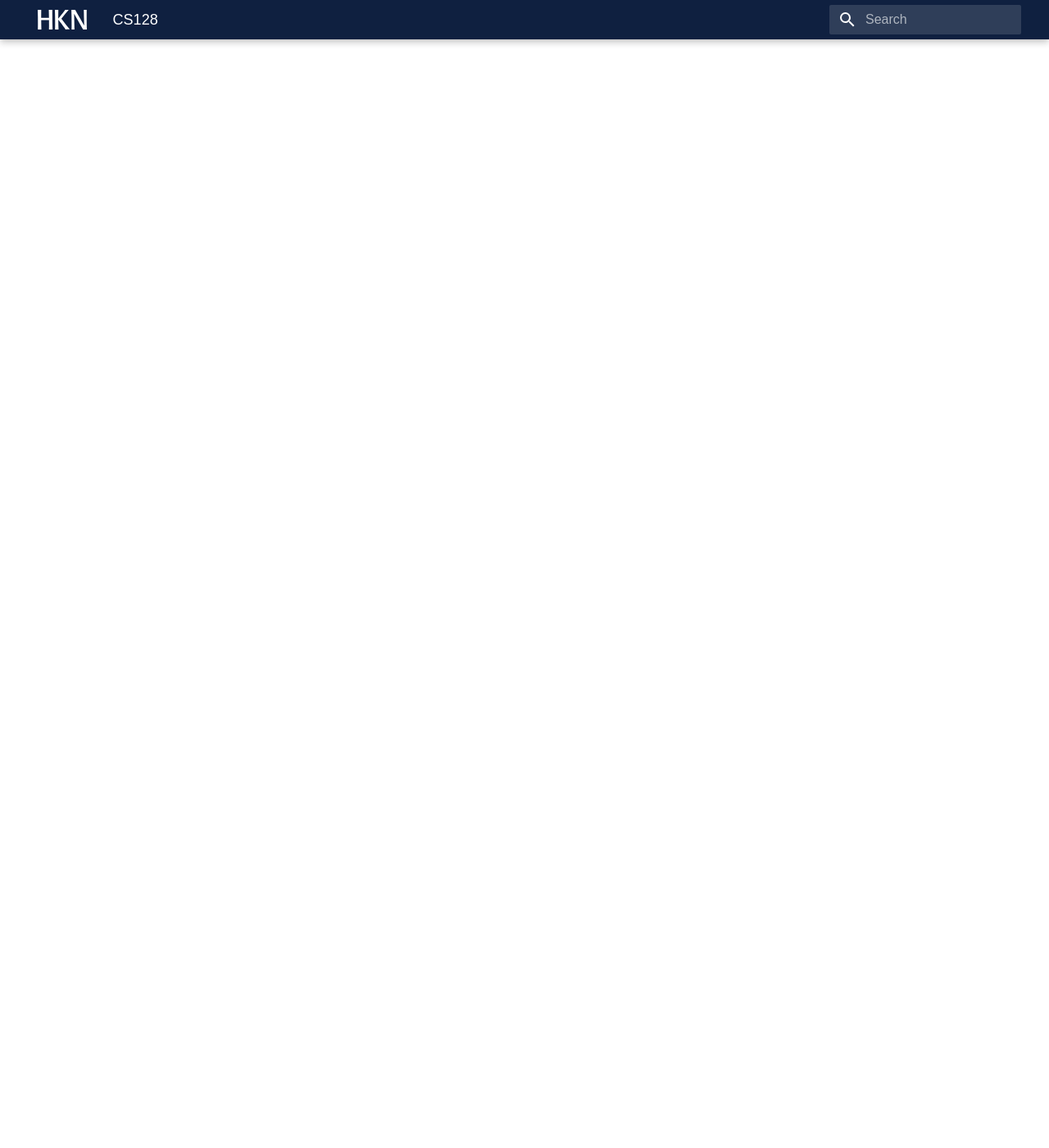
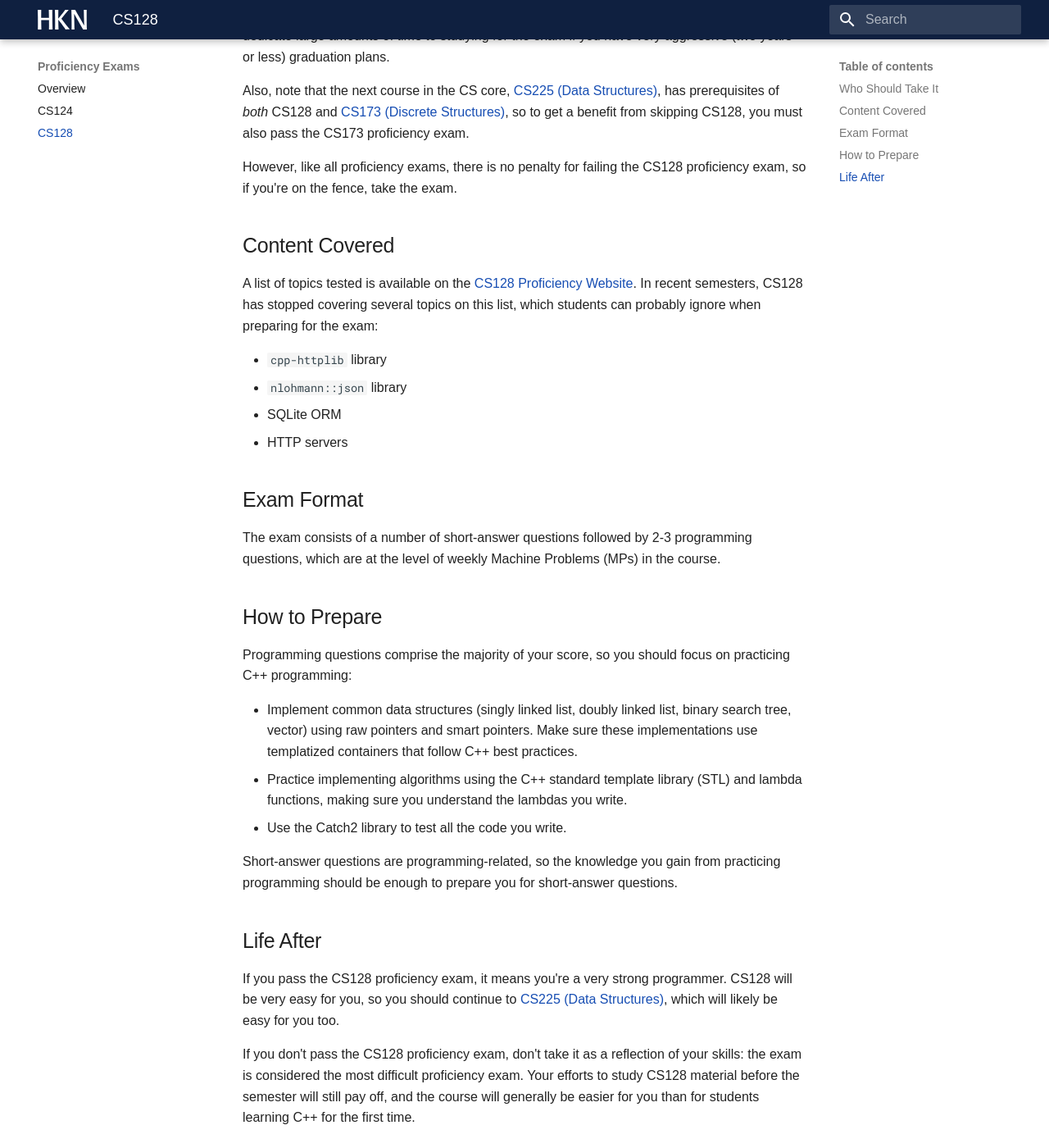
Before and after one commit to hkn-alpha/wiki, an MkDocs documentation site: the page built from docs/Proficiency Exams/CS128.md, in a window 1280 px wide and 1400 px high, scrolled down 441 px. Shown: the whole window at 82% size. Built offline with MkDocs 1.6.1 and Material for MkDocs 9.7.7, drawn with Linux system fonts in a browser that asks for light colours; some web fonts are replaced; before the commit the page ends 900 px from its top, so only the background shows below that; some of the changed text lies outside the part shown.

Commit message:
add cs 124 and cs 128 proficiency exams

```diff
--- a/docs/Proficiency Exams/CS128.md
+++ b/docs/Proficiency Exams/CS128.md
@@ -1,3 +1,40 @@
 # CS128
 
-Pain
+[CS128 (Introduction to Computer Science II)](../Course%20Wiki/CS%20Course%20Offerings/CS128.md) is the second programming course in the Computer Science core curriculum, and covers fundamentals of object-oriented C++ programming.
+
+## Who Should Take It
+
+The CS128 proficiency exam is not for the faint of heart. It is considered to be the most difficult proficiency exam available. If you are already experienced with modern C++, you may be able to pass the exam. Otherwise, to pass the exam, you will need to learn modern C++ and basic data structures, and be able to implement solutions to programming problems _quickly_. You should only dedicate large amounts of time to studying for the exam if you have very aggressive (two years or less) graduation plans.
+
+Also, note that the next course in the CS core, [CS225 (Data Structures)](../Course%20Wiki/CS%20Course%20Offerings/CS225.md), has prerequisites of _both_ CS128 and [CS173 (Discrete Structures)](../Course%20Wiki/CS%20Course%20Offerings/CS173.md), so to get a benefit from skipping CS128, you must also pass the CS173 proficiency exam.
+
+However, like all proficiency exams, there is no penalty for failing the CS128 proficiency exam, so if you're on the fence, take the exam.
+
+## Content Covered
+
+A list of topics tested is available on the [CS128 Proficiency Website](https://proficiency.cs128.org). In recent semesters, CS128 has stopped covering several topics on this list, which students can probably ignore when preparing for the exam:
+
+- `cpp-httplib` library
+- `nlohmann::json` library
+- SQLite ORM
+- HTTP servers
+
+## Exam Format
+
+The exam consists of a number of short-answer questions followed by 2-3 programming questions, which are at the level of weekly Machine Problems (MPs) in the course.
+
+## How to Prepare
+
+Programming questions comprise the majority of your score, so you should focus on practicing C++ programming:
+
+- Implement common data structures (singly linked list, doubly linked list, binary search tree, vector) using raw pointers and smart pointers. Make sure these implementations use templatized containers that follow C++ best practices.
+- Practice implementing algorithms using the C++ standard template library (STL) and lambda functions, making sure you understand the lambdas you write.
+- Use the Catch2 library to test all the code you write.
+
+Short-answer questions are programming-related, so the knowledge you gain from practicing programming should be enough to prepare you for short-answer questions.
+
+## Life After
+
+If you pass the CS128 proficiency exam, it means you're a very strong programmer. CS128 will be very easy for you, so you should continue to [CS225 (Data Structures)](../Course%20Wiki/CS%20Course%20Offerings/CS225.md), which will likely be easy for you too.
+
+If you don't pass the CS128 proficiency exam, don't take it as a reflection of your skills: the exam is considered the most difficult proficiency exam. Your efforts to study CS128 material before the semester will still pay off, and the course will generally be easier for you than for students learning C++ for the first time.
```
Also changed, not shown: docs/Proficiency Exams/CS124.md (added, +36 -0 lines), docs/Proficiency Exams/index.md (+3 -28 lines).
